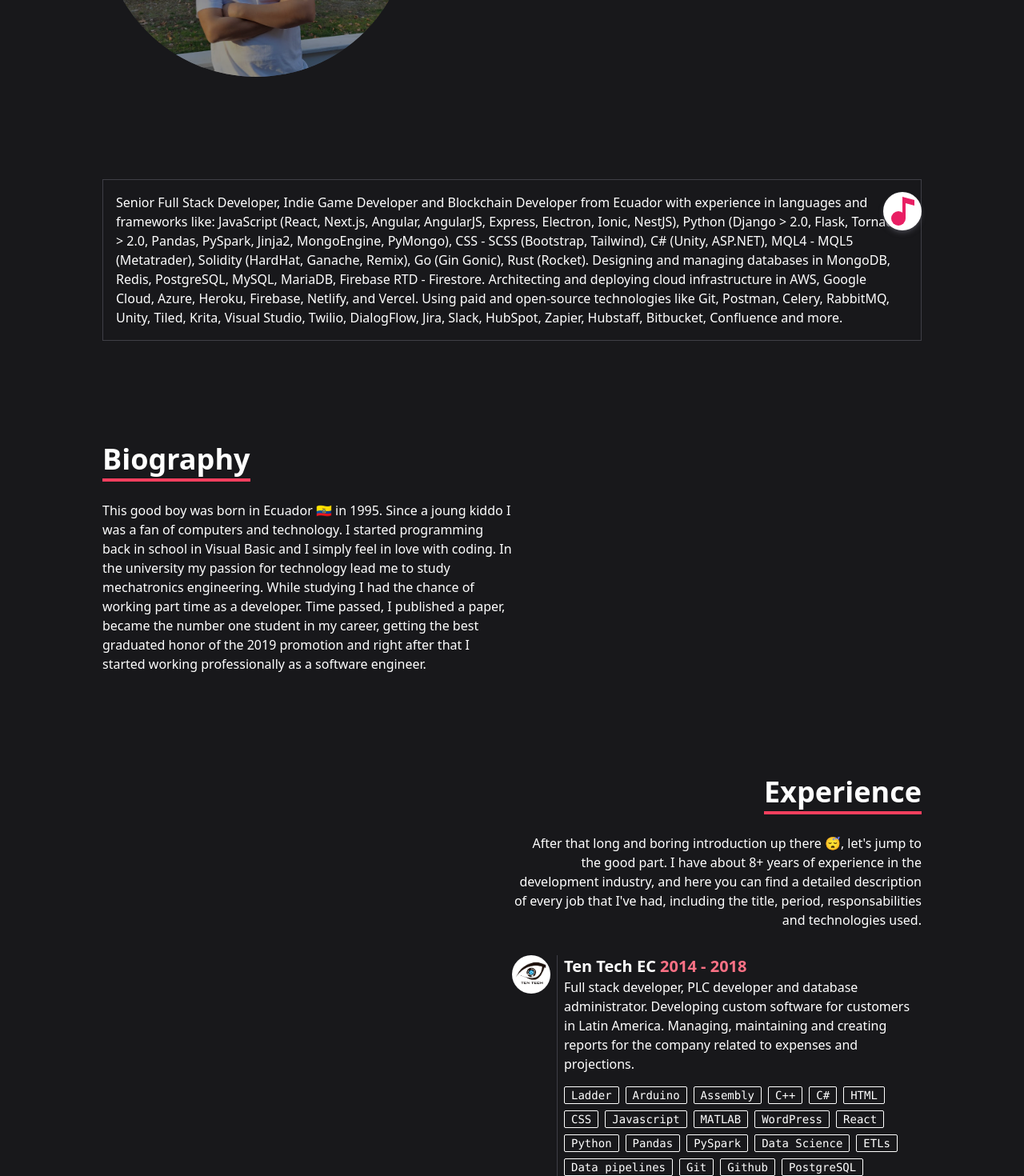
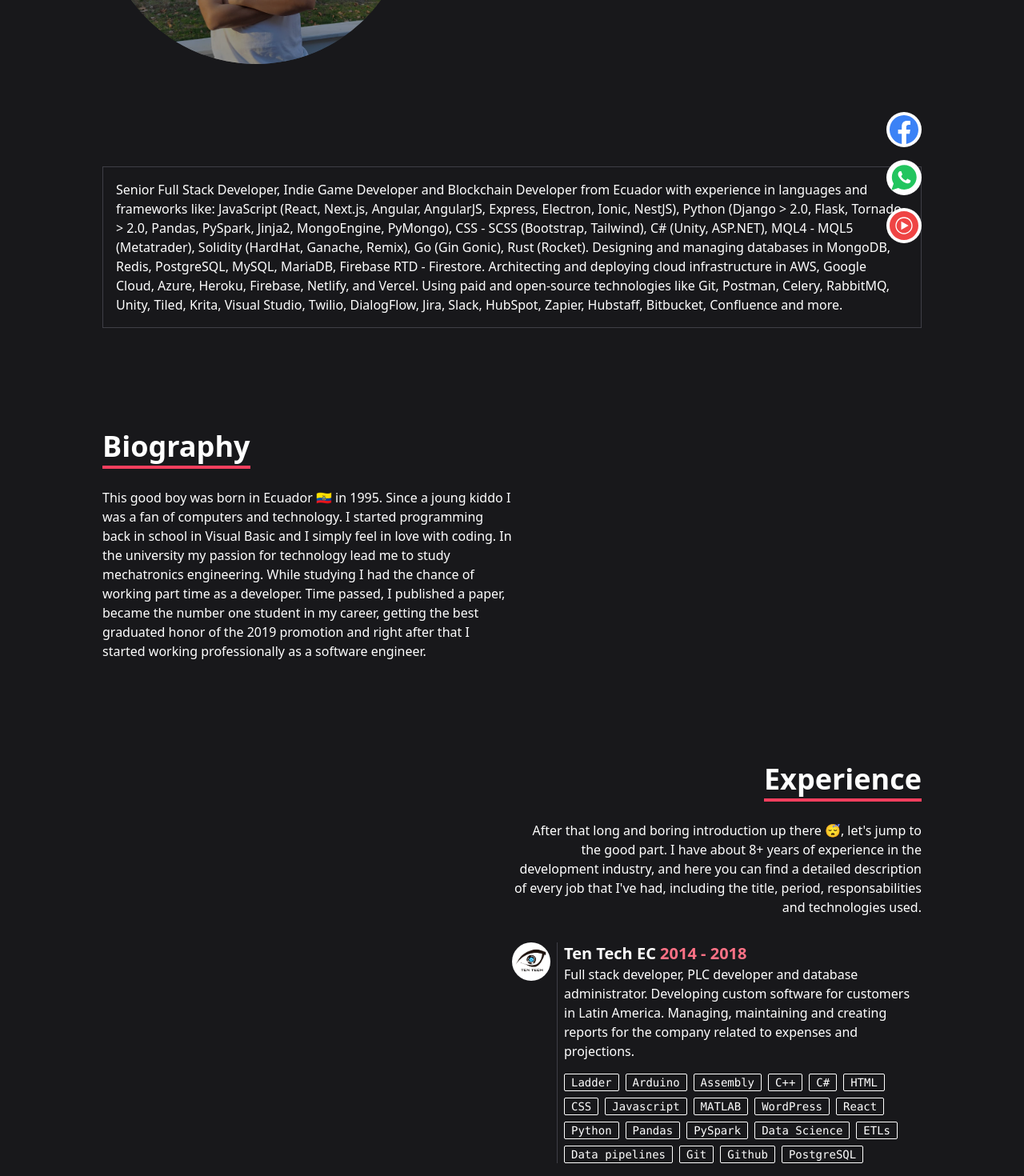
Before and after one commit to zpaceway/website, a Next.js app: page / in a window 1280 px wide. Shown: the part 480-1950 px from the top of the page at 80% size. Built offline with nearby package versions, Linux system fonts and the light colour scheme.

Commit message:
improve performance

```diff
--- a/src/app/globals.scss
+++ b/src/app/globals.scss
@@ -8,6 +8,29 @@
 }
 
 .gsc-control-cse.gsc-control-cse-en {
-  background: transparent;
-  border: none;
+  background: transparent !important;
+  border: none !important;
 }
+
+.gsc-modal-background-image {
+  background-color: black !important;
+  opacity: 0.7 !important;
+}
+
+::-webkit-scrollbar {
+  width: 6px;
+  border-radius: 100vmax;
+}
+
+::-webkit-scrollbar-track {
+  background: #868686;
+}
+
+::-webkit-scrollbar-thumb {
+  background: rgb(80, 80, 80);
+  border-radius: 100vmax;
+}
+
+::-webkit-scrollbar-thumb:hover {
+  background: rgb(62, 62, 62);
+}
--- a/src/app/page.tsx
+++ b/src/app/page.tsx
@@ -4,35 +4,18 @@
 import { useRouter, useSearchParams } from "next/navigation";
 import { useEffect, useRef, useState } from "react";
 import { AiFillGithub, AiFillLinkedin } from "react-icons/ai";
-import { FcMusic } from "react-icons/fc";
-import dynamic from "next/dynamic";
+
 import jobs from "@/data/jobs";
-import Debouncer from "@/utils/Debouncer";
-
-const ReactPlayer = dynamic(() => import("react-player"), { ssr: false });
+import TechnologyButton from "@/components/TechnologyButton";
+import FloatingMenu from "@/components/FloatingMenu";
 
 export default function Home() {
   const router = useRouter();
   const searchParams = useSearchParams();
-  const [lastSearchedItem, setLastSearchedItem] = useState("");
-  const [showYoutubePlayer, setShowYoutubePlayer] = useState(false);
-  const onScroll = useRef<() => void>();
-  const debouncer = useRef(new Debouncer());
+  const [technologySearchWithSalt, setTechnologySearchWithSalt] = useState("");
+  const [technologyIdLoading, setTechnologyIdLoading] = useState("");
 
-  useEffect(() => {
-    onScroll.current &&
-      document.removeEventListener("scroll", onScroll.current);
-
-    if (showYoutubePlayer) {
-      onScroll.current = () => {
-        debouncer.current.exec(() => {
-          setShowYoutubePlayer(false);
-        });
-      };
-
-      document.addEventListener("scroll", onScroll.current);
-    }
-  }, [showYoutubePlayer]);
+  const searchBoxInterval = useRef<NodeJS.Timer>();
 
   useEffect(() => {
     const searchString = searchParams.get("q");
@@ -44,54 +27,59 @@
       gsearch.id = "gsearch";
       gsearch.src = "https://cse.google.com/cse.js?cx=172fb6c51d1564f6e";
       gsearch.async = true;
+      body.appendChild(gsearch);
       const salt = (Math.random() * 1000).toString();
-      body.appendChild(gsearch);
-      setLastSearchedItem(searchString + salt);
+      setTechnologySearchWithSalt(`${searchString}-${salt}`);
     }
   }, [searchParams, router]);
 
+  useEffect(() => {
+    clearInterval(searchBoxInterval.current);
+
+    if (technologyIdLoading) {
+      searchBoxInterval.current = setInterval(() => {
+        const searchBoxVisible = document.querySelector(
+          ".gsc-resultsbox-visible"
+        );
+        if (searchBoxVisible) {
+          clearInterval(searchBoxInterval.current);
+          setTechnologyIdLoading("");
+          router.push("/");
+        }
+      }, 250);
+    }
+
+    return () => {
+      clearInterval(searchBoxInterval.current);
+    };
+  }, [router, technologyIdLoading]);
+
   return (
-    <div className="w-full h-full bg-zinc-900 text-white flex justify-center items-center p-8 font-sans">
-      <div key={`query-${lastSearchedItem}`} className="fixed z-30">
+    <div className="w-full h-full bg-zinc-900 text-white flex justify-center items-center p-4 font-sans">
+      <div key={`query-${technologySearchWithSalt}`} className="fixed z-30">
         <div className="gcse-searchresults-only"></div>
       </div>
+      <FloatingMenu />
 
       <div className="max-w-5xl flex flex-col w-full gap-32">
-        <div
-          className="fixed flex justify-center items-end overflow-hidden bottom-0 left-0 p-8 right-0 pointer-events-none z-20"
-          onClick={() => setShowYoutubePlayer(true)}
-        >
-          <div className="w-full max-w-5xl flex justify-end">
-            {!showYoutubePlayer && (
-              <div className="bg-white rounded-full pointer-events-auto shadow-md shadow-zinc-700 text-5xl">
-                <FcMusic />
-              </div>
-            )}
-            <div
-              className={`overflow-hidden w-60 h-40 z-20 pointer-events-auto ${
-                showYoutubePlayer ? "block" : "hidden"
-              }`}
-            >
-              <ReactPlayer
-                width={"100%"}
-                height={"100%"}
-                className="rounded-full"
-                url="https://www.youtube.com/watch?v=jfKfPfyJRdk"
-              />
-            </div>
-          </div>
-        </div>
-
         <div className="flex w-full text-2xl">
           <div className="flex items-center gap-4 flex-wrap">
             <div className="font-light text-gray-100">
               alexandro<span className="font-bold text-rose-400">TAPIA</span>
             </div>
             <div className="flex gap-2">
-              <div>
+              <div
+                className="cursor-pointer"
+                onClick={() => window.open("https://github.com/zpaceway")}
+              >
                 <AiFillGithub />
               </div>
-              <div>
+              <div
+                className="cursor-pointer"
+                onClick={() =>
+                  window.open("https://www.linkedin.com/in/alexandro591/")
+                }
+              >
                 <AiFillLinkedin />
               </div>
             </div>
@@ -183,17 +171,21 @@
                       <div>{job.description}</div>
                     </div>
                     <div className="flex gap-2 flex-wrap">
-                      {job.technologies.map((technology) => (
-                        <button
-                          key={`${job.company}-${technology}`}
-                          onClick={() => {
-                            router.push(`/?q=${technology}`);
-                          }}
-                          className="text-sm px-2 text-white border-white border hover:bg-white hover:text-gray-500 rounded-sm font-mono"
-                        >
-                          {technology}
-                        </button>
-                      ))}
+                      {job.technologies.map((technology) => {
+                        const technologyId = `${job.company}-${technology}`;
+                        return (
+                          <TechnologyButton
+                            key={technologyId}
+                            loading={technologyIdLoading === technologyId}
+                            onClick={async () => {
+                              setTechnologyIdLoading(technologyId);
+                              router.push(`/?q=${technology}`);
+                            }}
+                          >
+                            {technology}
+                          </TechnologyButton>
+                        );
+                      })}
                     </div>
                   </div>
                 </div>
--- /dev/null
+++ b/src/components/FloatingMenu.tsx
@@ -0,0 +1,88 @@
+import Debouncer from "@/utils/Debouncer";
+import { useEffect, useRef, useState } from "react";
+import { IoLogoWhatsapp } from "react-icons/io";
+import { SiYoutubemusic } from "react-icons/si";
+import { BsFacebook } from "react-icons/bs";
+import dynamic from "next/dynamic";
+
+const ReactPlayer = dynamic(() => import("react-player"), { ssr: false });
+
+const FloatingMenu = () => {
+  const [showYoutubePlayer, setShowYoutubePlayer] = useState(false);
+
+  const onScroll = useRef<() => void>();
+  const debouncer = useRef(new Debouncer());
+
+  useEffect(() => {
+    onScroll.current &&
+      document.removeEventListener("scroll", onScroll.current);
+
+    if (showYoutubePlayer) {
+      onScroll.current = () => {
+        debouncer.current.exec(() => {
+          setShowYoutubePlayer(false);
+        });
+      };
+
+      document.addEventListener("scroll", onScroll.current);
+    }
+
+    return () => {
+      onScroll.current &&
+        document.removeEventListener("scroll", onScroll.current);
+    };
+  }, [showYoutubePlayer]);
+
+  return (
+    <div className="fixed flex justify-center items-end overflow-hidden bottom-0 left-0 p-4 right-0 pointer-events-none z-20">
+      <div className="w-full max-w-5xl flex flex-col items-end gap-4">
+        {!showYoutubePlayer && (
+          <>
+            <div
+              onClick={() =>
+                window.open("https://www.facebook.com/alexandrotapiaflores")
+              }
+              className="cursor-pointer p-1 text-blue-500 bg-white rounded-full pointer-events-auto text-4xl hover:rotate-12"
+            >
+              <BsFacebook />
+            </div>
+            <div
+              onClick={() => window.open("https://wa.me/593998775709")}
+              className="cursor-pointer p-1 text-green-500 bg-white rounded-full pointer-events-auto text-4xl hover:rotate-12"
+            >
+              <IoLogoWhatsapp />
+            </div>
+            <div
+              onClick={() => setShowYoutubePlayer(true)}
+              className="cursor-pointer p-1 text-red-500 bg-white rounded-full pointer-events-auto text-4xl hover:rotate-12"
+            >
+              <SiYoutubemusic />
+            </div>
+          </>
+        )}
+
+        {showYoutubePlayer && (
+          <div
+            className="fixed top-0 bottom-0 left-0 right-0 bg-black bg-opacity-50 z-10 pointer-events-auto"
+            onClick={() => setShowYoutubePlayer(false)}
+          ></div>
+        )}
+
+        <div
+          className={`overflow-hidden w-60 h-40 z-20 pointer-events-auto ${
+            showYoutubePlayer ? "block" : "hidden"
+          }`}
+        >
+          <ReactPlayer
+            width={"100%"}
+            height={"100%"}
+            className="rounded-full"
+            url="https://www.youtube.com/watch?v=jfKfPfyJRdk"
+          />
+        </div>
+      </div>
+    </div>
+  );
+};
+
+export default FloatingMenu;
--- /dev/null
+++ b/src/components/TechnologyButton.tsx
@@ -0,0 +1,21 @@
+import { CgSpinner } from "react-icons/cg";
+
+interface Props {
+  onClick: () => void;
+  children: React.ReactNode;
+  loading: boolean;
+}
+
+const TechnologyButton = ({ onClick, children, loading }: Props) => {
+  return (
+    <button
+      onClick={onClick}
+      className="text-sm relative px-2 flex items-center justify-center text-white border-white border hover:bg-white hover:text-black rounded-sm font-mono"
+    >
+      <div className={`${loading ? "opacity-0" : "opacity-1"}`}>{children}</div>
+      {loading && <CgSpinner className="animate-spin absolute" />}
+    </button>
+  );
+};
+
+export default TechnologyButton;
```
